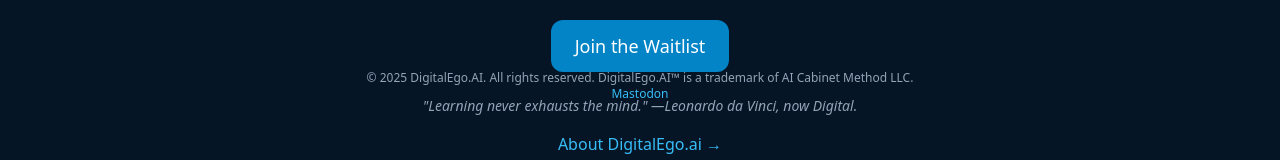
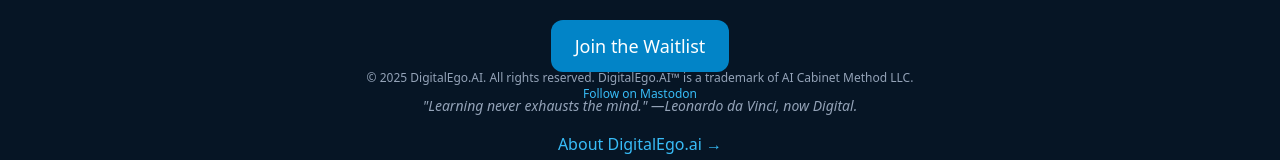
Before and after one commit to mbumpus/digitalego-landing, a Next.js app: page / in a window 1280 px wide. Shown: the part 682-842 px from the top of the page. Built offline with nearby package versions, Linux system fonts and the light colour scheme.

Commit message:
Update page.jsx

```diff
--- a/app/page.jsx
+++ b/app/page.jsx
@@ -9,9 +9,15 @@
       <a href="/waitlist" className="mt-6 px-6 py-3 bg-sky-600 hover:bg-sky-500 text-white rounded-xl text-lg">Join the Waitlist</a>
       <p className="text-sm text-slate-400 italic mt-6">"Learning never exhausts the mind." —Leonardo da Vinci, now Digital.</p>
       <a href="/about" className="mt-4 text-sky-400 text-base hover:underline">About DigitalEgo.ai →</a>
-      <footer className="absolute bottom-4 text-xs text-slate-400">
-        &copy; 2025 DigitalEgo.AI. All rights reserved. DigitalEgo.AI™ is a trademark of AI Cabinet Method LLC. <br />
-        <a rel="me" href="https://me.dm/@mikebumpus" className="text-sky-400 hover:underline">Mastodon</a>
+      <footer className="absolute bottom-4 text-xs text-slate-400 text-center">
+        <p>
+          &copy; 2025 DigitalEgo.AI. All rights reserved. DigitalEgo.AI™ is a trademark of AI Cabinet Method LLC.
+        </p>
+        <p>
+          <a rel="me" href="https://me.dm/@mikebumpus" className="text-sky-400 hover:underline">
+            Follow on Mastodon
+          </a>
+        </p>
       </footer>
     </div>
   );
```
